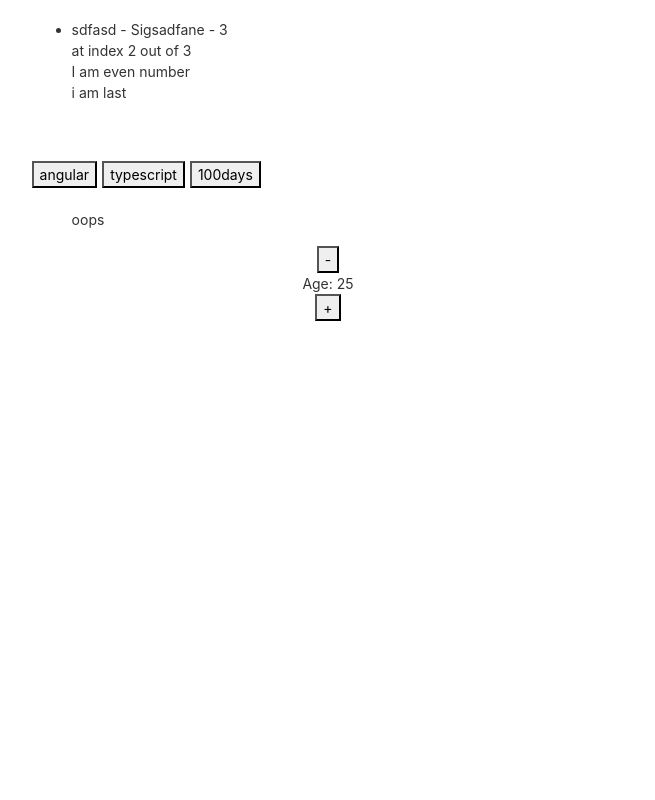
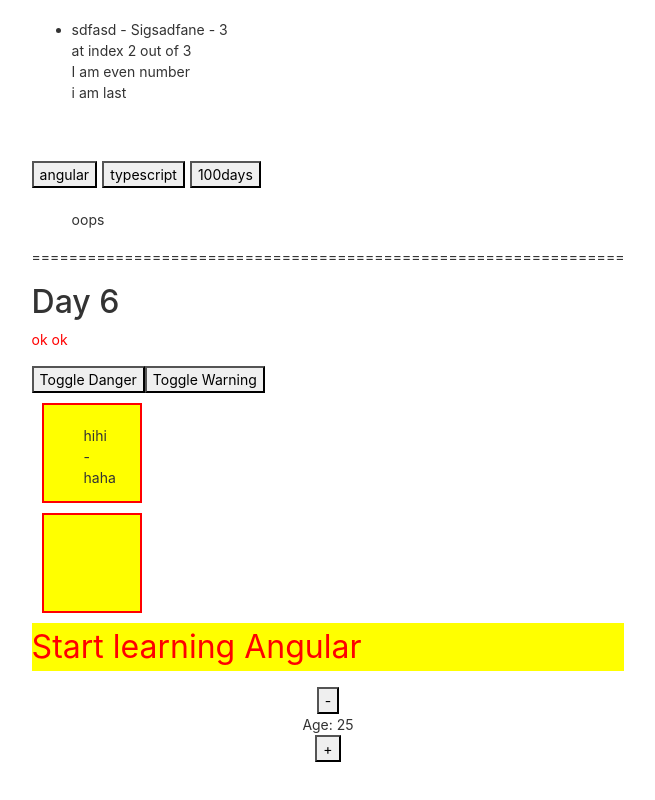
Before and after one commit to SoiBac1001/front-end-demo-web, an Angular app: page / in a window 1280 px wide. Shown: the part 932-1732 px from the top of the page, without its empty margins (312-967 px from the left). Before the commit the page ends 1303 px from the top, so only its background shows below. Built offline with nearby package versions, Linux system fonts and the light colour scheme; no server answers.

Commit message:
dev: study angular day 6

```diff
--- a/src/app/hi/hi.component.html
+++ b/src/app/hi/hi.component.html
@@ -76,3 +76,20 @@
     oops
   </ng-template>
 </ul>
+<p>================================================================</p>
+<h2>Day 6</h2>
+<p class="foo" style="color: red">ok ok</p>
+<button (click)="isDanger = !isDanger">Toggle Danger</button>
+<button (click)="isWarning = !isWarning">Toggle Warning</button>
+<!--<div class="box" [class.red-border]="isDanger" [class.yellow-background]="isWarning"></div>-->
+<div class="box" [class]="['red-border', 'yellow-background']">hihi - haha</div>
+<!--<div class="box" [class]="{'red-border': isDanger, 'yellow-background': isWarning}">hihi - haha</div>-->
+<div [class]="classes"></div>
+
+<!--
+  - [stype.styleName]
+  - [stype.style-name]
+-->
+
+<!--<p [style.color]="'red'" [style.background-color]="'yellow'" [style.fontSize.rem]="2">Start learning Angular</p>-->
+<p [style]="{color: 'red', backgroundColor: 'yellow', fontSize: '2rem'}">Start learning Angular</p>
--- a/src/app/hi/hi.component.scss
+++ b/src/app/hi/hi.component.scss
@@ -1,3 +1,19 @@
 .right-margin{
   margin-right: 5px;
 }
+
+.box {
+  width: 100px;
+  height: 100px;
+  padding: 20px 40px;
+  margin: 10px;
+  border: 2px solid black;
+}
+
+.red-border {
+  border: 2px solid red;
+}
+
+.yellow-background {
+  background: yellow;
+}
--- a/src/app/hi/hi.component.ts
+++ b/src/app/hi/hi.component.ts
@@ -43,6 +43,10 @@ export class HiComponent implements OnInit, OnDestroy {
 
   tags = ['angular', 'typescript', '100days'];
 
+  isDanger = false;
+  isWarning = false;
+  classes = 'box red-border yellow-background';
+
   ngOnInit() {
     console.log('Hi init');
   }
```
